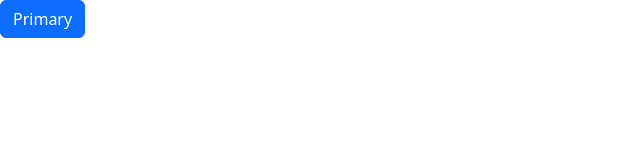
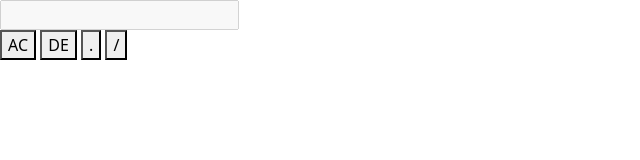
Before and after one commit to CyraIftikhar/calculator, a plain HTML site: page index.html in a window 1280 px wide. Shown: the whole page, without its empty margins (0-640 px from the left). Drawn offline with nearby package versions, Linux system fonts and the light colour scheme.

Commit message:
created operator buttons

```diff
--- a/index.html
+++ b/index.html
@@ -8,8 +8,14 @@
     <title>Calculator</title>
 </head>
 <body>
-    <div>
-      <button type="button" class="btn btn-primary">Primary</button>
+    <div id="calculator">
+      <input type="text" id="display" disabled/>
+      <br />
+      <button id="ac" class="operator">AC</button>
+      <button id="de" class="operator">DE</button>
+      <button id="." class="operator">.</button>
+      <button id="/" class="operator">/</button>
+
     </div>
 </body>
 </html>
```
